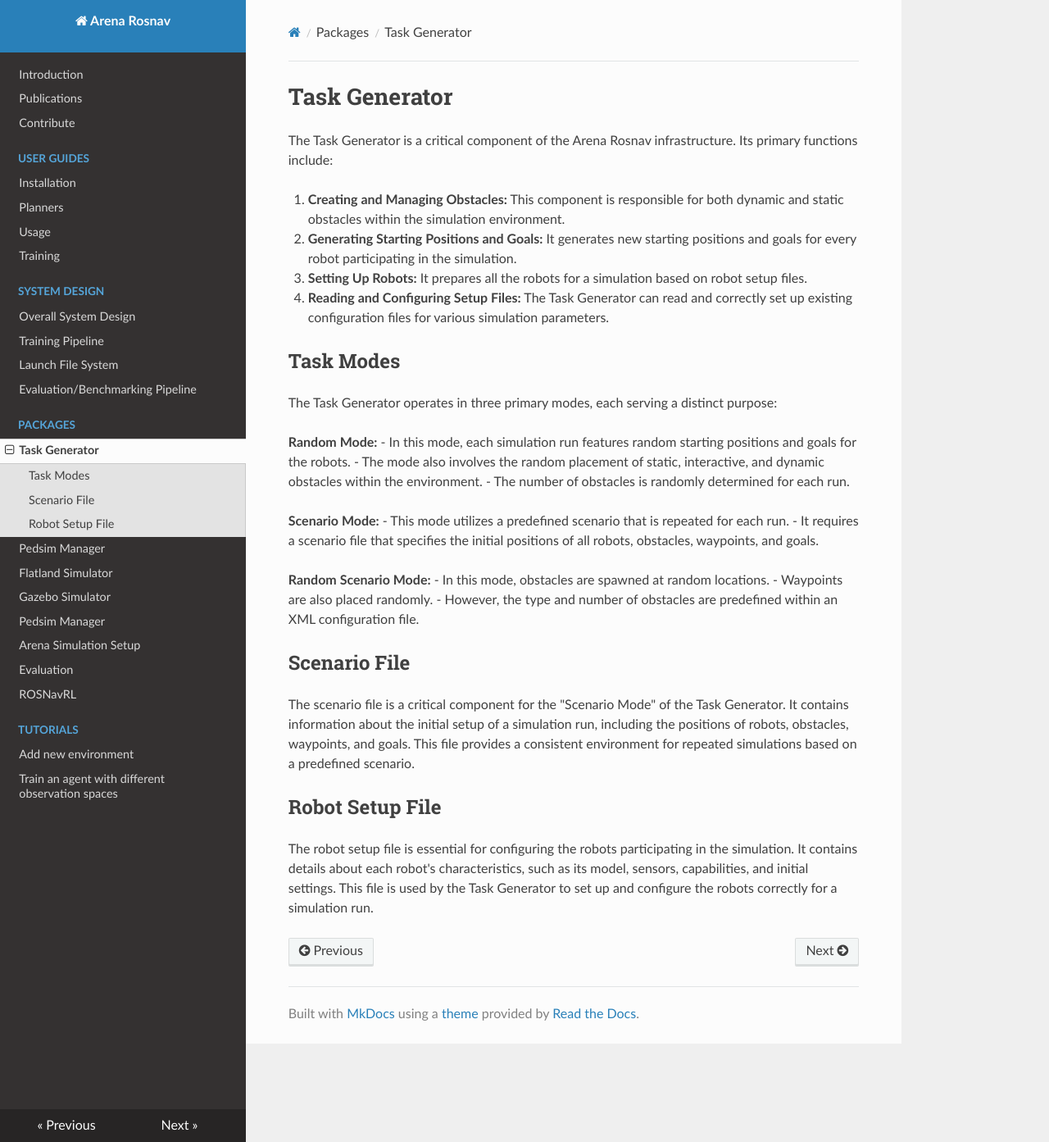
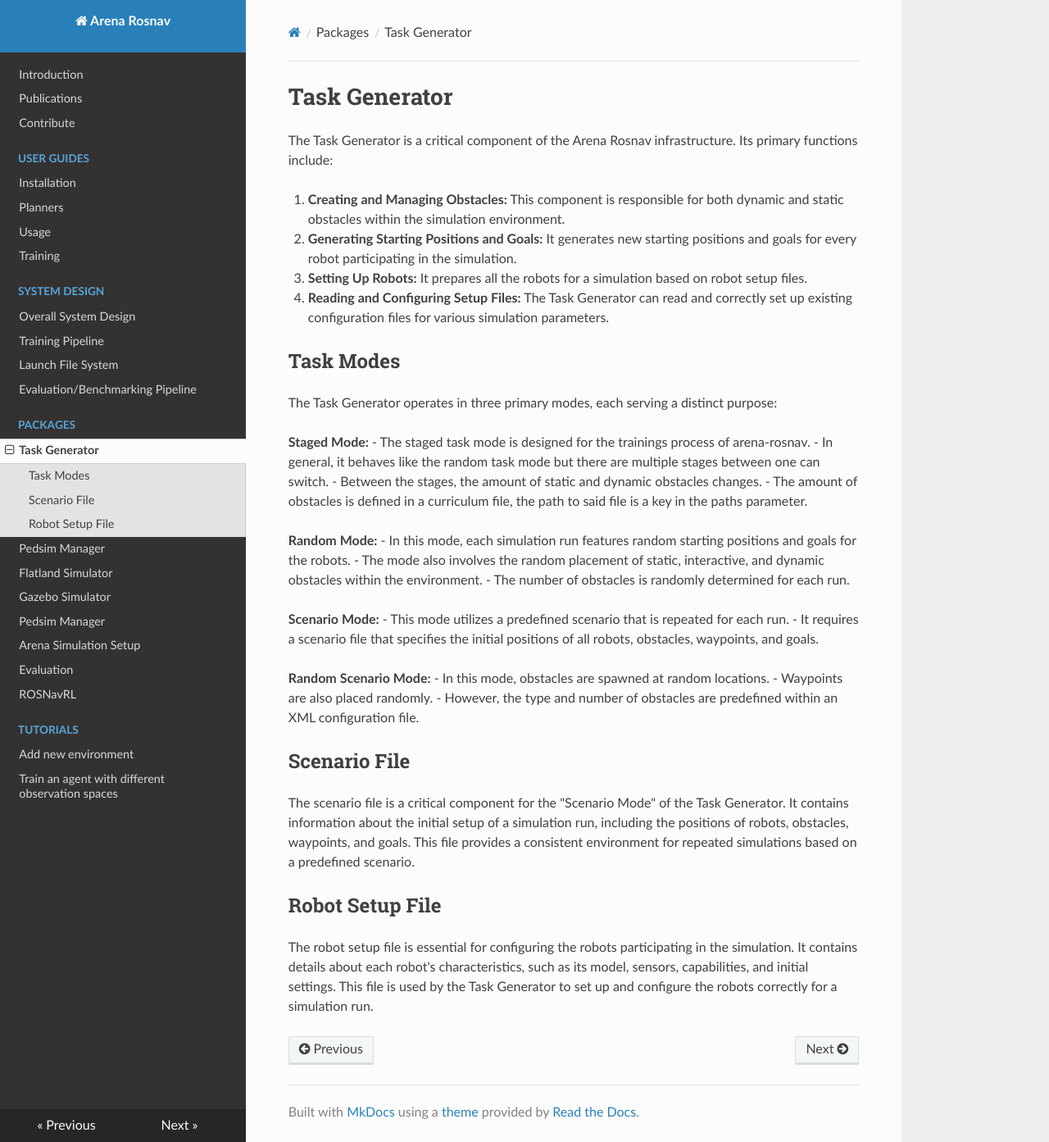
Before and after one commit to Arena-Rosnav/.github, an MkDocs documentation site: the page built from docs/packages/task_generator.md, in a window 1280 px wide and 1393 px high. Shown: the whole window at 82% size. Built offline with MkDocs 1.6.1, drawn with Linux system fonts in a browser that asks for light colours; nearby versions of some CDN libraries; comment, search, counter and statistics services are not loaded.

Commit message:
Update task_generator.md

```diff
--- a/docs/packages/task_generator.md
+++ b/docs/packages/task_generator.md
@@ -13,6 +13,12 @@
 ## Task Modes
 
 The Task Generator operates in three primary modes, each serving a distinct purpose:
+
+**Staged Mode:**
+   - The staged task mode is designed for the trainings process of arena-rosnav.
+   - In general, it behaves like the random task mode but there are multiple stages between one can switch.
+   - Between the stages, the amount of static and dynamic obstacles changes.
+   - The amount of obstacles is defined in a curriculum file, the path to said file is a key in the paths parameter.
 
 **Random Mode:**
    - In this mode, each simulation run features random starting positions and goals for the robots.
```
